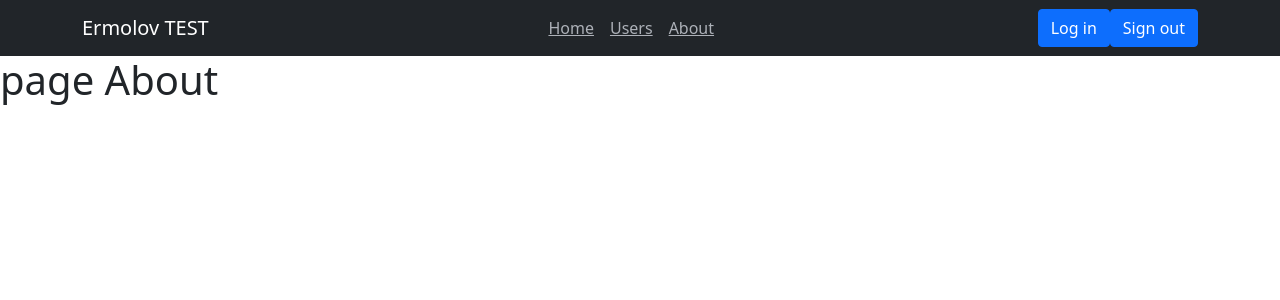
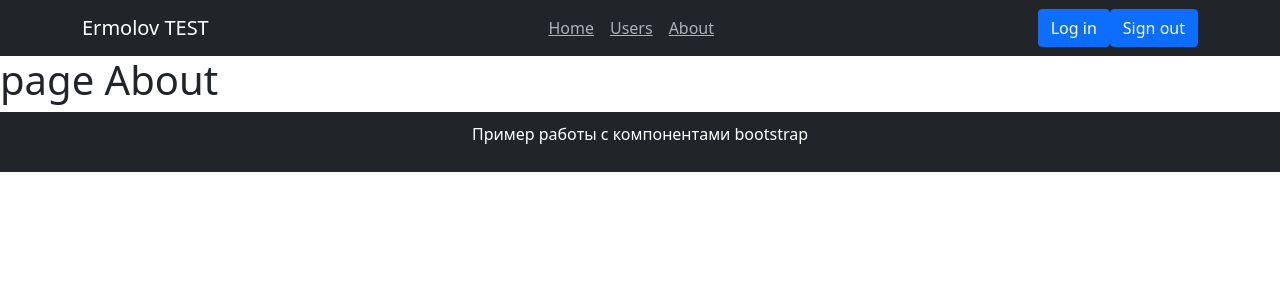
Before and after one commit to AleksandrErmolov/bootsrap-react-simple-project, a React (Create React App) app: page /about in a window 1280 px wide. Shown: the top 300 px of the page. Built offline with nearby package versions, Linux system fonts and the light colour scheme.

Commit message:
add footer

```diff
--- a/src/App.js
+++ b/src/App.js
@@ -1,6 +1,7 @@
 import 'bootstrap/dist/css/bootstrap.min.css';
 import { BrowserRouter, Routes, Route } from 'react-router-dom';
 import About from './components/About';
+import Footer from './components/Footer';
 import Home from './components/Home';
 import  NaviBar  from './components/Navibar.jsx';
 import User from './components/User';
@@ -18,6 +19,7 @@
           <Route path='/users' element={<User />} />
           <Route path='/about' element={<About />} />
         </Routes>
+        <Footer />
       </BrowserRouter>
       </div>
 
--- a/src/components/Footer.jsx
+++ b/src/components/Footer.jsx
@@ -0,0 +1,17 @@
+import React from "react";
+import { Container } from "react-bootstrap";
+
+
+const Footer = () => {
+    return (
+        <Container fluid style={{backgroundColor:"#212529", color: "#fff"}}>
+            <Container style={{ display: "flex", justifyContent: "center", padding: '10px' }}>
+                <p>Пример работы с компонентами bootstrap</p>
+            </Container>
+        </Container>
+            )
+
+
+}
+
+export default Footer;
```
